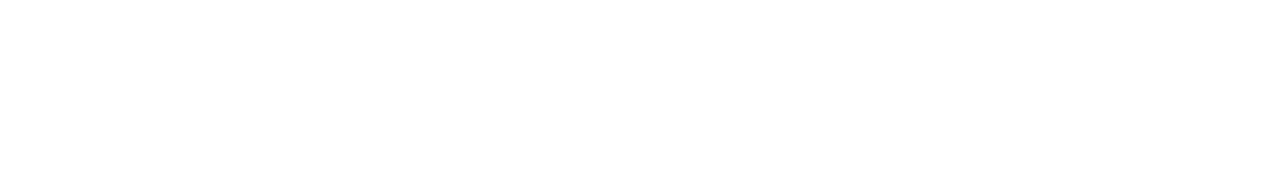
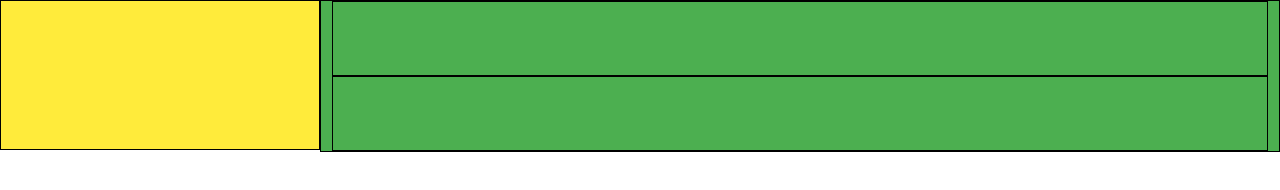
Before and after one commit to michelcastano/Blog_de_Viajes, a plain HTML site: page index.html in a window 1280 px wide. Drawn offline with nearby package versions, Linux system fonts and the light colour scheme.

Commit message:
esqueleto encabezado
esqueleto encabezado

```diff
--- a/css/index.css
+++ b/css/index.css
@@ -1,4 +1,13 @@
-.encabezado{
+.columna-encabezado{
+  border: 1px solid black;
+  min-height: 10rem !important;
+}
+
+.columna-subnavbar{
+  border: 1px solid black;
+  min-height: 5rem !important;
+}
+/*.encabezado{
   min-height: 10em !important;
 
 }
@@ -8,4 +17,4 @@
 
 .btn-encabezado{
   margin: 0.5rem;
-}
+}*/
--- a/index.html
+++ b/index.html
@@ -17,11 +17,11 @@
     <script type="text/javascript" src="https://code.jquery.com/jquery-2.1.1.min.js"></script>
     <script type="text/javascript" src="js/materialize.min.js"></script>
     <div class="row">
-      <div class="col s12">
-        <div class="">
-
-        </div>
-
+      <div class="col s3 yellow columna-encabezado"></div>
+      <div class="col s9 green columna-encabezado">
+          <div class="col s12 columna-subnavbar"></div>
+          <div class="col s12 columna-subnavbar"></div>
+          </div>
       </div>
     </div>
 
```
